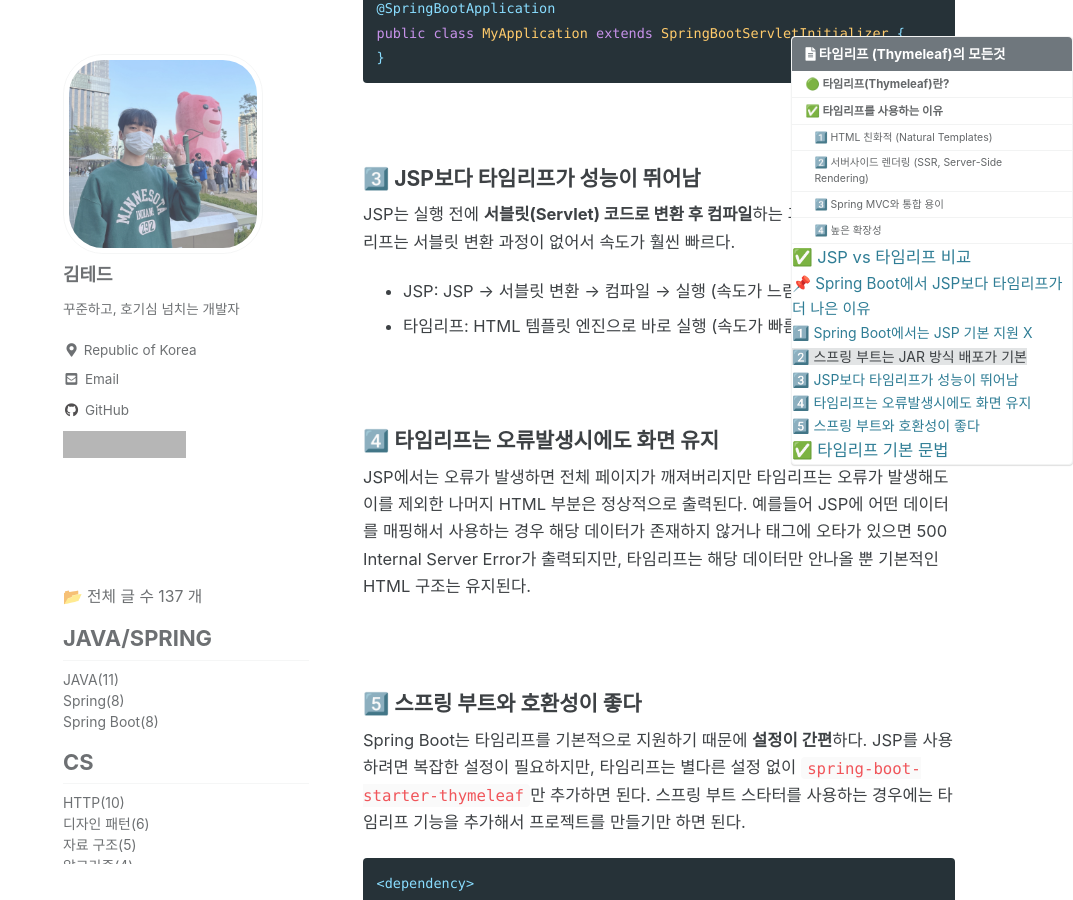
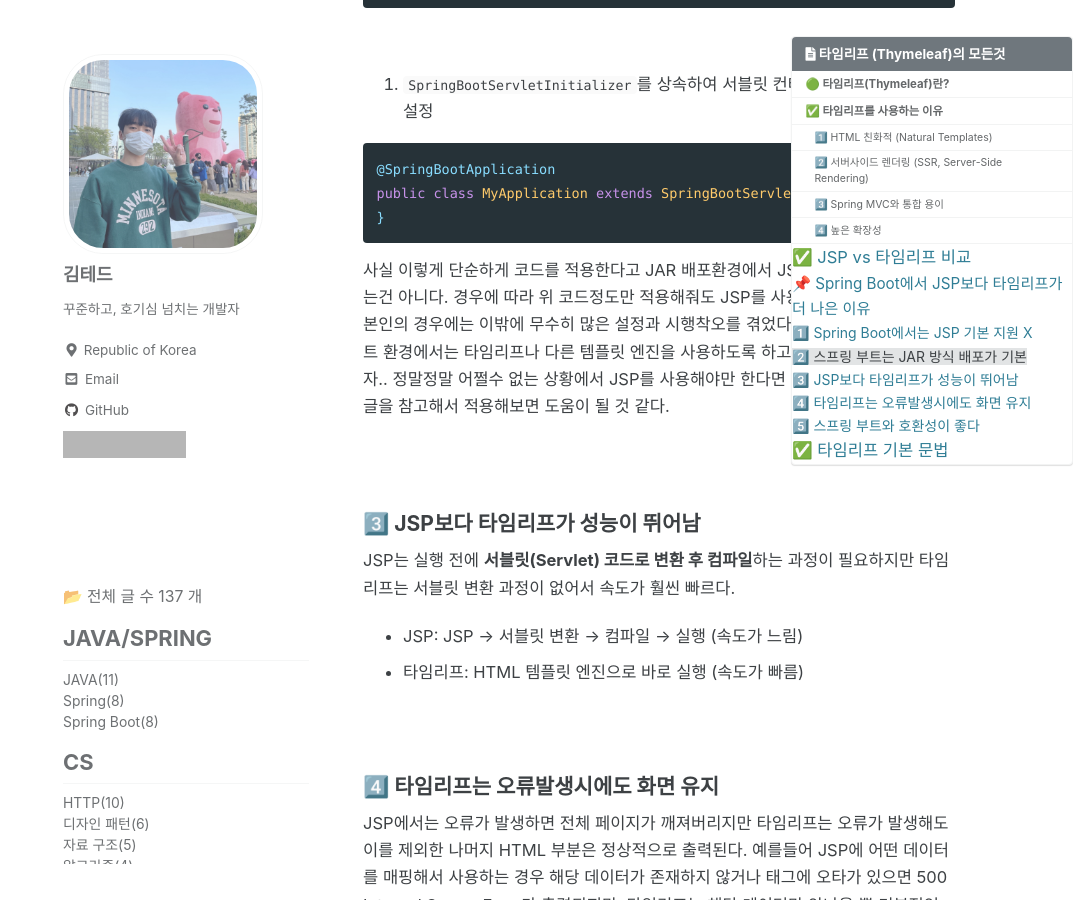
Before and after one commit to idkim97/idkim97.github.io, a Jekyll site: the page built from _posts/2025-02-26-타임리프.md, in a window 1280 px wide and 900 px high, scrolled down 5002 px. Shown: the whole window, without its empty margins (207-1280 px from the left). Built offline with Jekyll 4.4.1, drawn with Linux system fonts in a browser that asks for light colours; cached includes are drawn as plain includes; some web fonts are replaced; comment, search, counter and statistics services are not loaded; some of the changed text lies outside the part shown; grey boxes are pictures that could not be loaded.

Commit message:
Update 2025-02-26-타임리프.md

````diff
--- a/_posts/2025-02-26-타임리프.md
+++ b/_posts/2025-02-26-타임리프.md
@@ -10,6 +10,8 @@ categories:
 - Spring Boot
 tags:
 - Spring Boot
+- 타임리프
+- Thymeleaf
 ---
 
 <br><br>
@@ -122,7 +124,7 @@ myapp.jar
 
 💡 **JAR 배포에서 JSP를 사용하려면?**
 
-1. `tomcat-embed-jasper` 및 `jstl` 라이브러리 추가
+1.  `tomcat-embed-jasper` 및 `jstl` 라이브러리 추가
 
 ```xml
 <dependency>
@@ -138,6 +140,8 @@ myapp.jar
 
 ```
 
+<br>
+
 2. `application.properties` 설정 추가
 
 ```properties
@@ -145,11 +149,15 @@ spring.mvc.view.prefix=/WEB-INF/views/
 spring.mvc.view.suffix=.jsp
 ```
 
+<br>
+
 3. `pom.xml`에서 WAR 배포 방식으로 변경
 
 ```xml
 <packaging>war</packaging>
 ```
+
+<br>
 
 4. `SpringBootServletInitializer`를 상속하여 서블릿 컨테이너에서 실행하도록 설정
 
@@ -158,6 +166,8 @@ spring.mvc.view.suffix=.jsp
 public class MyApplication extends SpringBootServletInitializer {
 }
 ```
+
+사실 이렇게 단순하게 코드를 적용한다고 JAR 배포환경에서 JSP를 뚝딱 사용할 수 있는건 아니다. 경우에 따라 위 코드정도만 적용해줘도 JSP를 사용할 수 있을 수 있지만 본인의 경우에는 이밖에 무수히 많은 설정과 시행착오를 겪었다. 되도록이면 스프링 부트 환경에서는 타임리프나 다른 템플릿 엔진을 사용하도록 하고 JSP는 최대한 지양하자.. 정말정말 어쩔수 없는 상황에서 JSP를 사용해야만 한다면 [JSP Precompiler](https://idkim97.github.io/precompiler/) 게시글을 참고해서 적용해보면 도움이 될 것 같다.
 
 <br>
 
````
